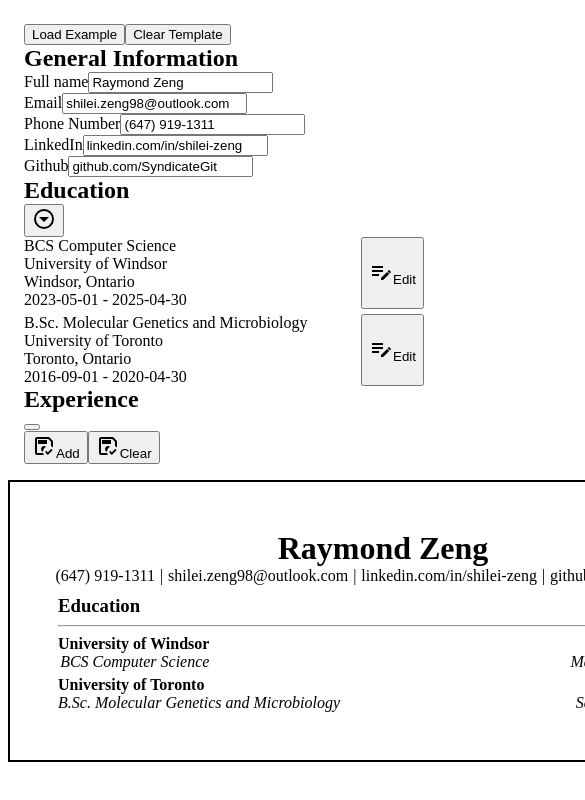
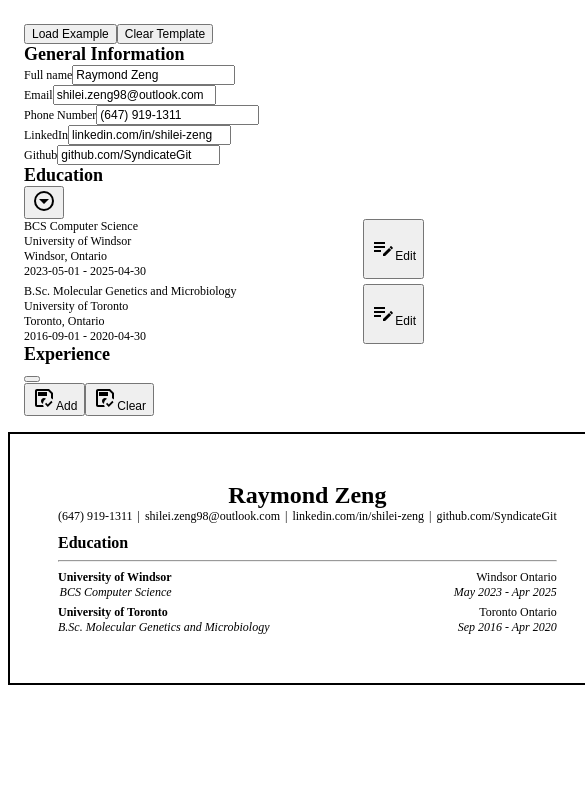
Before and after one commit to SyndicateGit/cv-builder, a React (Create React App) app: page / in a window 390 px wide. Shown: the top 800 px of the page, 585 px wide, since content can reach past the window. Built offline with nearby package versions, Linux system fonts and the light colour scheme.

Commit message:
Changed font size on mobile view and ran build

```diff
--- a/src/styles/App.css
+++ b/src/styles/App.css
@@ -19,6 +19,21 @@ body{
     justify-content: center;
     align-items: start;
   }
+  h1{
+    font-size: 1.5rem;
+  }
+  h2{
+    font-size: 1.125rem;
+  }
+  h3{
+    font-size: 1rem;
+  }
+  p, span, input, i{
+    font-size: 0.75rem;
+  }
+  button{
+    font-size: 0.75rem;
+  }
 }
 
 .cv-inputs{
--- a/src/styles/Resume.css
+++ b/src/styles/Resume.css
@@ -29,7 +29,6 @@ h1, h2, h3, h4, h5, h6, p{
 .resume{
   padding: 3rem;
   border: 2px solid;
-  width: 650px;
 }
 
 .education-output{
```
Also changed, not shown: 6 other files (tests, documents, lock files or other folders).
